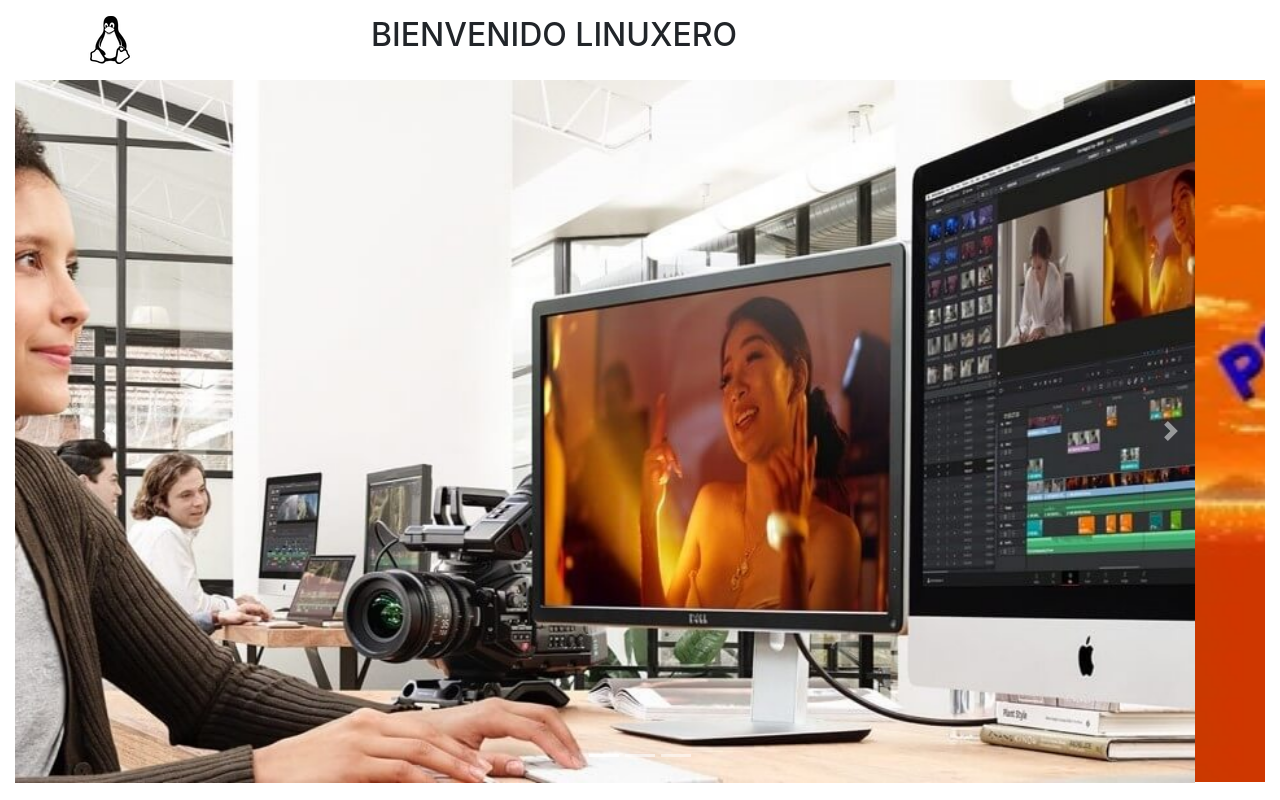
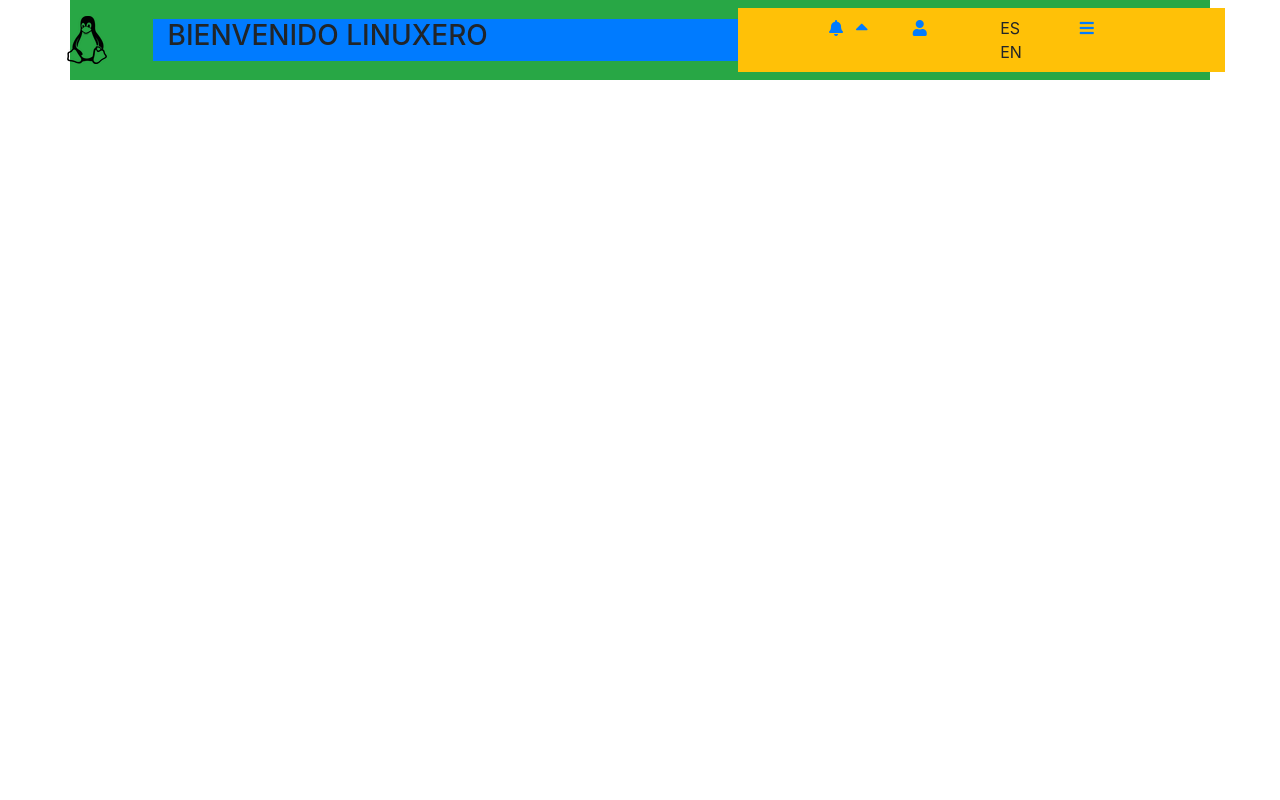
Before and after one commit to ESTEBONCIO/HolaLinuxero, a plain HTML site: page index.html in a window 1280 px wide. Drawn offline with nearby package versions, Linux system fonts and the light colour scheme; files that its build step writes are made by us from their sources.

Commit message:
fin-avance-dia-1

```diff
--- a/index.html
+++ b/index.html
@@ -32,104 +32,59 @@
         <script src="https://maxcdn.bootstrapcdn.com/bootstrap/4.5.2/js/bootstrap.min.js"></script>
         <link rel="stylesheet" href="estilos.css">
 
+        <!-- Font Awesome -->
+	<link rel="stylesheet" href="https://use.fontawesome.com/releases/v5.7.2/css/all.css" integrity="sha384-fnmOCqbTlWIlj8LyTjo7mOUStjsKC4pOpQbqyi7RrhN7udi9RwhKkMHpvLbHG9Sr" crossorigin="anonymous">
+
 </style>
 </head>
 
 <body>
-        <!--=====================================
-        HEADER
-        ================================-->
-        <header class="container-fluid p-0 bg-white">
-            <div class="container p-0">
-                <div class="grid-container">
-                    <div class="container">
-                        <div class="row">
-                            <!--=====================================
-						    ICONO
-						========== ============================-->
-						<!--  -->
-                        <div class="grid-item col-3 col-sm-3 col-md-3 p-3 col-lg- col-xl-3">
-                            <!-- dar dimensiones con css  -->
-							<a href="index.html">
-								<img src="image/ico/linux_x48.ico" alt="">
-							</a>
+    <!-- HEADER -->
+    <header>
+        <div class="grid-item container p-0 bg-success">
+            <div class="row py-2 justify-content-lg-between align-items-center">
+                <!-- LOGO -->
+                <div class="col-12 col-sm-1 p-2">
+                    <a href="index.html">
+                        <img src="image/ico/linux_x48.ico" alt="Logo de Hola Linuxero" class="img-fluid">
+                    </a>
+                </div>
+                <!-- BIENVENIDO -->
+                <div class="col-12 col-sm-6 bg-primary"><h3>BIENVENIDO LINUXERO</h3></div>
+                <!-- BLOQUE DE BOTONES DEL MENÚ -->
+                <div class="col-12 col-sm-5 bg-warning p-2">
+                    <div class="row">
+                        <div class="col-2"></div>
+                        <div class="campana-reserva col-2">
+                            <a href="#" id="btnReserva">
+                                <i class="campana fa fa-bell" aria-hidden="true"></i>
+                                <i class="flechaCampana fas fa-caret-up lead mx-2"></i>
+                            </a>
                         </div>
-                        <!--=====================================
-					BIENVENIDA
-					======================================-->
-                            <div class="grid-item col-6  col-sm-6 col-md-9 p-3 col-lg-9 col-xl-9 p-3">
-                                <!-- dar dimensiones con css  -->
-                                <h2>BIENVENIDO LINUXERO</h1>
-                            </div>
-                                <!--=====================================
-                                MENÚ
-                                ======================================-->
-                                <div class="grid-item col-3 col-sm-3 col-md-3 p-3 col-lg- col-xl-3  bg-dark d-block d-sm-block d-md-none">
-                                    <h3>Menú</h3>
-                                </div>
+                        <!-- BOTON LOGIN/REGISTER -->
+                        <div class="login-register col-2">
+                            <a href="#" data-toggle="modal" data-target="#modalLoginRegister">
+                                <i class="fas fa-user"></i>
+                            </a>
+                        </div>
+                        <!-- IDIOMAS -->
+                        <div class="idiomas col-2">
+                            <span id="idiomaEsp" class="p-1">ES</span>
+                            <span id="idiomaIng" class="p-1">EN</span>
+                        </div>
+                        <div class="botonMenu mr-3 mr-md-0 col-2">
+                            <a href="#" id="btnMenu">
+                                <i class="fas fa-bars"></i>
+                            </a>
                         </div>
                     </div>
                 </div>
             </div>
+        </div>
+    </header>
 
-        </header>
-<!--=====================================
-CARRUSEL (BANNER)
-======================================-->
-<div class="container-fluid">
-    <div id="myCarousel" class="carousel slide" data-ride="carousel">
 
-        <!-- Indicators -->
-        <ul class="carousel-indicators">
-            <li data-target="#myCarousel" data-slide-to="0" class="active"></li>
-            <li data-target="#myCarousel" data-slide-to="1"></li>
-            <li data-target="#myCarousel" data-slide-to="2"></li>
-        </ul>
 
-        <!-- The slideshow -->
-        <div class="carousel-inner">
-            <div class="carousel-item active">
-                <img src="image/software_libre/DaVinci Resolve.jpg" alt="Davinci" width="100%" height="100%">
-            </div>
-            <div class="carousel-item">
-                <img src="image/juegos/spine.jpg" alt="Audacy" width="100%" height="100%">
-            </div>
-            <div class="carousel-item">
-                <img src="image/software_libre/blender.jpg" alt="Blender" width="100%" height="100%">
-            </div>
-        </div>
-
-        <!-- Left and right controls -->
-        <a class="carousel-control-prev" href="#myCarousel" data-slide="prev">
-            <span class="carousel-control-prev-icon"></span>
-        </a>
-        <a class="carousel-control-next" href="#myCarousel" data-slide="next">
-            <span class="carousel-control-next-icon"></span>
-        </a>
-    </div>
-
-</div>
-
-<!--=====================================
-BLOQUE TEXTOS 1 - INICIO
-======================================-->
-
-<div class="noticias grid-item container p-0">
-    <div class="grid-item col-4 col-sm-4 col-md-4 p-3  d-block d-sm-block d-md-none">Noticias</div>
-</div>
-<div class="bloque-textos-1 grid-item container p-0">
-    <div class="container p-0">
-        <div class="grid-container">
-            <div class="grid-item">
-                <div
-						class="grid-item col-12 col-sm-12 col-md-12 p-3 col-lg- col-xl-12  bg-info d-block d-sm-block d-md-none">
-						<p>bloque textos inicio</p>
-					</div>
-            </div>
-        </div>
-    </div>
-
-</div>
 </body>
 
 </html>
```
